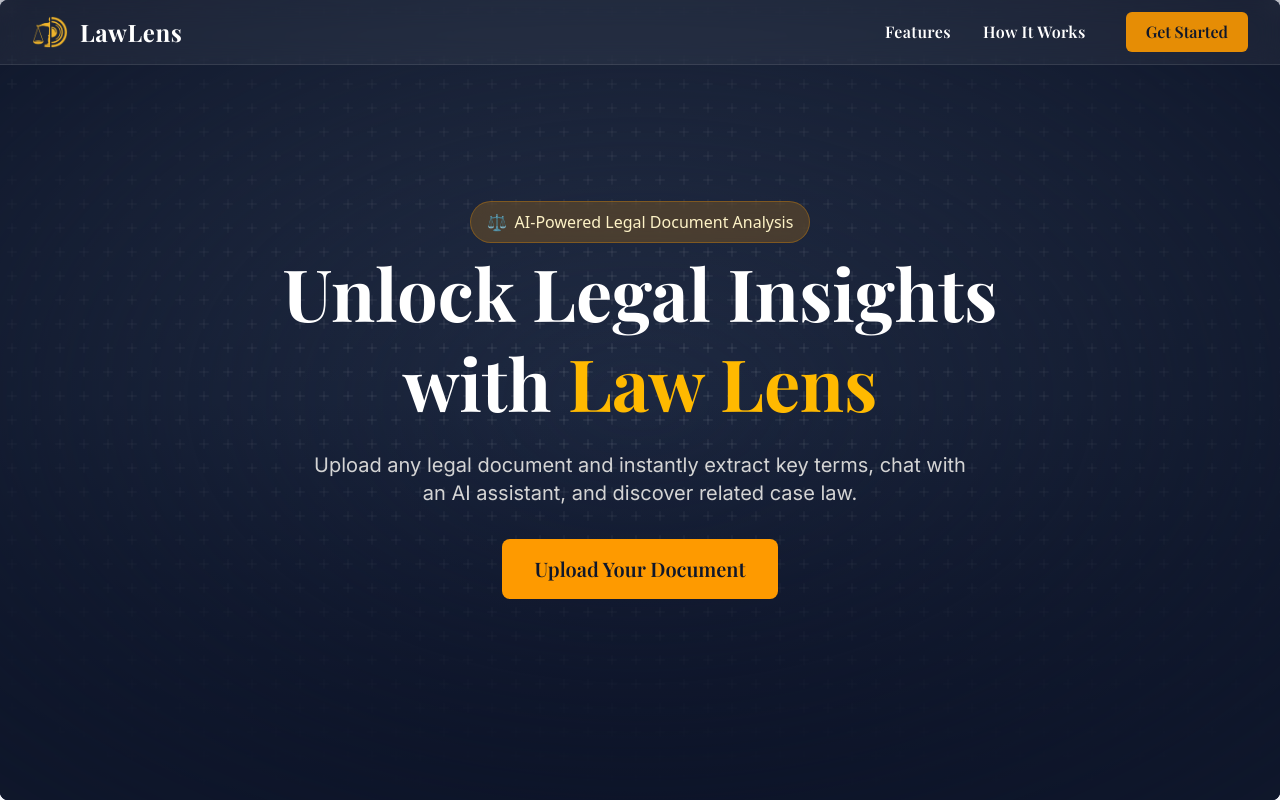
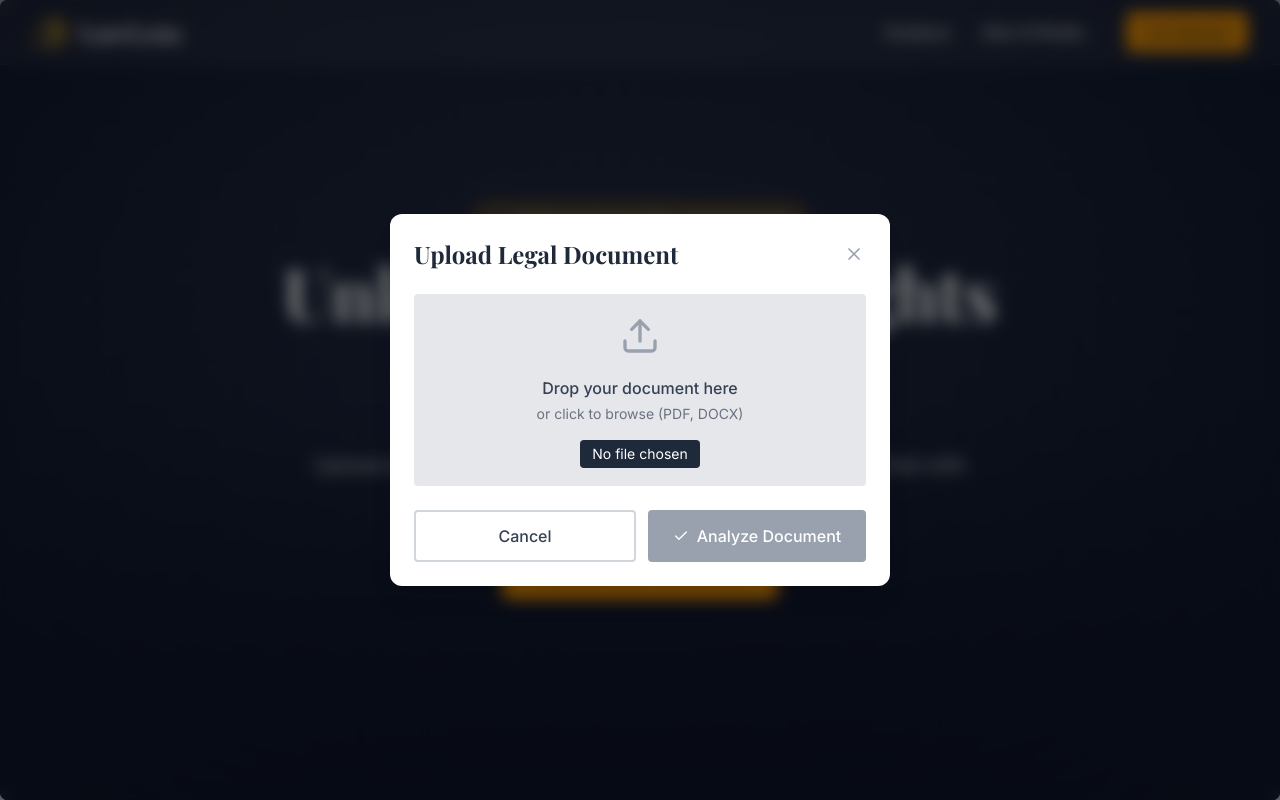
Before and after one commit to Suvanshsehgal/Law-Lens-Frontend, a React (Vite) app in the folder lawlens-frontend/: page / in a window 1280 px wide. Both pictures are taken after a click on the button "Upload Your Document". Shown: the top 800 px of the page. Built offline with nearby package versions, Linux system fonts and the light colour scheme; no server answers.

Commit message:
Added popup functionality on clicking the upload document button

```diff
--- a/lawlens-frontend/src/App.jsx
+++ b/lawlens-frontend/src/App.jsx
@@ -2,6 +2,8 @@
 
 import Navbar from "./components/Navbar.jsx";
 import HeroSection from "./components/HeroSection.jsx";
+import Features from "./components/Features.jsx";
+import Working from "./components/Working.jsx";
 import Footer from "./components/Footer.jsx";
 import Upload from "./components/Upload.jsx";
 
@@ -10,18 +12,29 @@
 import ChatSection from "./components/ChatSection.jsx";
 import DownloadPDF from "./components/DownloadPDF.jsx";
 
+import PopUp from "./components/PopUp.jsx";
+
 function App() {
   const [selectedFile, setSelectedFile] = useState(null);
   const [docResult, setDocResult] = useState(null);
   const [loading, setLoading] = useState(false);
   const [error, setError] = useState(null);
+  const [showUploadModal, setShowUploadModal] = useState(false);
 
   return (
     <>
       <Navbar />
 
       {/* HERO SECTION */}
-      <HeroSection onFileSelect={setSelectedFile} />
+      <HeroSection onUploadClick={() => setShowUploadModal(true)} />
+
+      {/* POPUP MODAL */}
+      {showUploadModal && (
+        <PopUp
+          onClose={() => setShowUploadModal(false)}
+          onFileSelect={setSelectedFile}
+        />
+      )}
 
       {/* BACKEND PROCESSING */}
       {selectedFile && (
@@ -30,6 +43,7 @@
           setDocResult={setDocResult}
           setLoading={setLoading}
           setError={setError}
+          onClose={() => setShowUploadModal(false)}
         />
       )}
 
@@ -65,6 +79,8 @@
         </div>
       )}
 
+      <Features />
+      <Working />
       <Footer />
     </>
   );
--- a/lawlens-frontend/src/components/HeroSection.jsx
+++ b/lawlens-frontend/src/components/HeroSection.jsx
@@ -1,21 +1,8 @@
-import React, { useRef } from "react";
+import React from "react";
 import { Boxes } from "../components/ui/background-boxes";
 import { cn } from "../lib/utils";
 
-function HeroSection({ onFileSelect }) {
-  const fileInputRef = useRef(null);
-
-  const handleClick = () => {
-    fileInputRef.current.click();
-  };
-
-  const handleFileChange = (e) => {
-    const file = e.target.files[0];
-    if (file && onFileSelect) {
-      onFileSelect(file);
-    }
-  };
-
+function HeroSection({ onUploadClick }) {
   return (
     <div className="h-screen relative z-10 w-full overflow-hidden bg-[#222E46] flex flex-col items-center justify-center rounded-lg">
 
@@ -51,20 +38,11 @@
       {/* CTA */}
       <div className="relative z-30 mt-8">
         <button
-          onClick={handleClick}
+          onClick={onUploadClick}
           className="playfair inline-flex items-center px-8 py-4 rounded-lg bg-amber-500 hover:bg-amber-400 text-slate-900 font-semibold text-xl transition-all duration-300 hover:scale-105"
         >
           Upload Your Document
         </button>
-
-        {/* Hidden file input */}
-        <input
-          type="file"
-          accept="application/pdf"
-          ref={fileInputRef}
-          onChange={handleFileChange}
-          className="hidden"
-        />
       </div>
     </div>
   );
--- /dev/null
+++ b/lawlens-frontend/src/components/PopUp.jsx
@@ -0,0 +1,121 @@
+import { useState } from "react";
+import { Upload, FileText, Check, X } from "lucide-react";
+
+function PopUp({ onClose, onFileSelect }) {
+  const [file, setFile] = useState(null);
+
+  const handleFile = (e) => {
+    const uploaded = e.target.files[0];
+    if (!uploaded) return;
+    setFile(uploaded);
+  };
+
+  const handleAnalyze = () => {
+    if (!file) return;
+    onFileSelect(file);
+    onClose();
+  };
+
+  return (
+    <div className="fixed inset-0 z-50 flex items-center justify-center">
+
+      {/* Background Blur */}
+      <div
+        className="absolute inset-0 bg-black/50 backdrop-blur-sm"
+        onClick={onClose}
+      />
+
+      {/* Modal */}
+      <div className="relative bg-white rounded-xl shadow-xl w-[500px] p-6">
+
+        {/* Header */}
+        <div className="flex justify-between items-center mb-6">
+          <h2 className="text-2xl font-bold text-gray-800 playfair">
+            Upload Legal Document
+          </h2>
+
+          <button
+            onClick={onClose}
+            className="text-gray-400 hover:text-gray-600 text-xl w-6 h-6 flex items-center justify-center"
+          >
+            <X size={20} />
+          </button>
+        </div>
+
+        {/* Upload Box */}
+        <label className="w-full h-48 rounded flex flex-col items-center justify-center cursor-pointer transition hover:border-gray-400 bg-gray-200">
+          <input
+            type="file"
+            className="hidden"
+            onChange={handleFile}
+            accept=".pdf,.docx,.doc"
+          />
+
+          <div className="text-center">
+            {file ? (
+
+              <div className="flex flex-col items-center justify-center h-full">
+                <div className="w-16 h-20 mx-auto mb-4 flex items-center justify-center">
+                  <FileText size={48} className="text-red-500" />
+                </div>
+                <p className="text-lg font-medium text-gray-700 truncate max-w-xs">
+                  {file.name}
+                </p>
+                <p className="text-sm text-gray-500 mt-1">
+                  {(file.size / 1024 / 1024).toFixed(2)} MB
+                </p>
+              </div>
+            ) : (
+              // Show upload instructions when no file is selected
+              <>
+                {/* Upload Icon */}
+                <div className="w-12 h-12 mx-auto mb-4 flex items-center justify-center">
+                  <Upload size={40} className="text-gray-400" />
+                </div>
+
+                {/* Text */}
+                <p className="inter text-b font-medium text-gray-700 mb-1">
+                  Drop your document here
+                </p>
+                <p className="inter text-gray-500 text-sm">
+                  or click to browse (PDF, DOCX)
+                </p>
+
+                {/* File Status */}
+                <div className="mt-4">
+                  <div className="inter inline-block px-3 py-1 bg-gray-800 text-white rounded text-sm ">
+                    No file chosen
+                  </div>
+                </div>
+              </>
+            )}
+          </div>
+        </label>
+
+        {/* Buttons */}
+        <div className="flex gap-3 mt-6">
+          <button
+            onClick={onClose}
+            className="inter flex-1 px-4 py-3 rounded border-2 border-gray-300 text-gray-700 font-medium hover:bg-gray-50 transition-colors"
+          >
+            Cancel
+          </button>
+
+          <button
+            disabled={!file}
+            onClick={handleAnalyze}
+            className={` inter flex-1 px-4 py-3 rounded text-white font-medium flex items-center justify-center gap-2 transition-colors
+              ${file
+                ? "bg-slate-600 hover:bg-slate-700"
+                : "bg-gray-400 cursor-not-allowed"}`}
+          >
+            <Check size={16} />
+            Analyze Document
+          </button>
+        </div>
+      </div>
+    </div>
+  );
+}
+
+export default PopUp;
```
